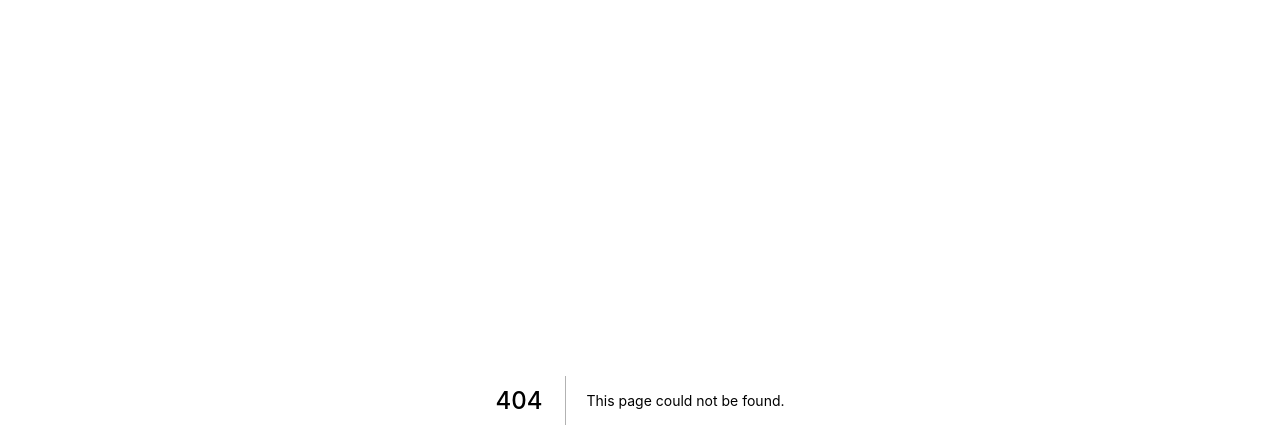
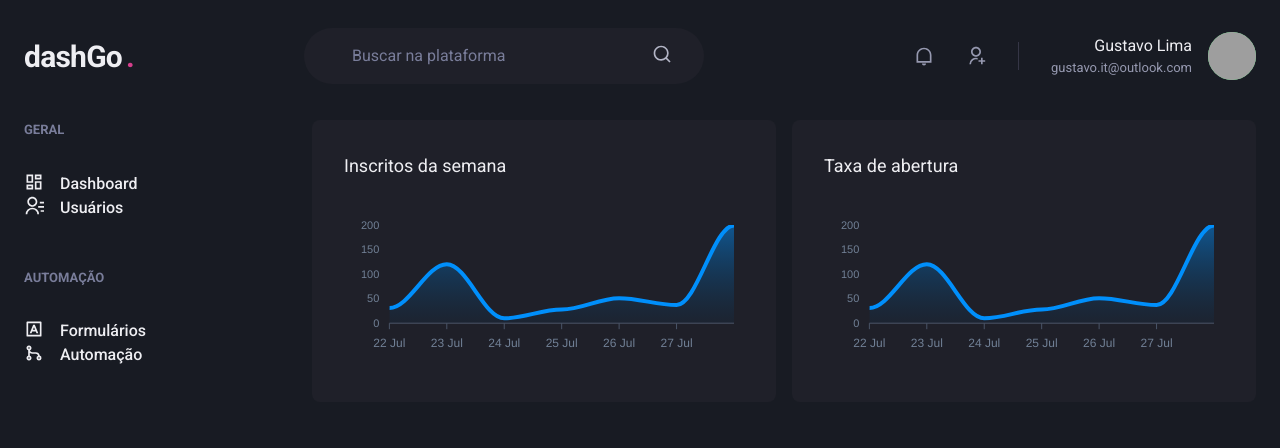
Before and after one commit to risingus/dashgo, a Next.js app: page /dashboard in a window 1280 px wide. Before the commit this address had no page. Shown: the top 448 px of the page. Built offline with nearby package versions, Linux system fonts and the light colour scheme; grey boxes are pictures that could not be loaded.

Commit message:
Feature: Dashboard
1. Created and styled dashboard page

```diff
--- a/package.json
+++ b/package.json
@@ -13,10 +13,13 @@
     "@chakra-ui/react": "^1.6.5",
     "@emotion/react": "^11.4.0",
     "@emotion/styled": "^11.3.0",
+    "apexcharts": "^3.27.3",
     "framer-motion": "^4.1.17",
     "next": "11.0.1",
     "react": "17.0.2",
-    "react-dom": "17.0.2"
+    "react-apexcharts": "^1.3.9",
+    "react-dom": "17.0.2",
+    "react-icons": "^4.2.0"
   },
   "devDependencies": {
     "@types/node": "^16.4.6",
--- /dev/null
+++ b/src/components/Header.tsx
@@ -0,0 +1,55 @@
+import {Flex, Text, Input, Icon, HStack, Box, Avatar} from '@chakra-ui/react'
+import {RiNotificationLine, RiSearchLine, RiUserAddLine} from 'react-icons/ri'
+
+export function Header() {
+  return(
+    <Flex as="header" w="100%" maxW={1480} h="20" mx="auto" mt="4" px="6" align="center" >
+      <Text fontSize="3xl" fontWeight="bold" letterSpacing="tight" w="64">
+        dashGo
+        <Text as="span" ml="1" color="pink.500">.</Text>
+      </Text>
+
+      <Flex
+        as="label"
+        flex="1"
+        py="4"
+        px="8"
+        ml="6"
+        maxW={400}
+        alignSelf="center"
+        color="gray.200"
+        position="relative"
+        bg="gray.800"
+        borderRadius="full"
+      >
+        <Input
+          px="4"
+          mr="4"
+          color="gray.50"
+          variant="unstyled"
+          placeholder="Buscar na plataforma"
+          _placeholder={{
+            color: 'gray.400'
+          }}
+        />
+        <Icon as={RiSearchLine} fontSize="20"/>
+      </Flex>
+
+      <Flex align="center" ml="auto">
+        <HStack spacing="8" mx="8" pr="8" py="1" color="gray.300" borderRightWidth={1} borderColor="gray.700" >
+          <Icon as={RiNotificationLine} fontSize="20" />
+          <Icon as={RiUserAddLine} fontSize="20"/>
+        </HStack>
+
+        <Flex align="center">
+          <Box mr="4" textAlign="right">
+            <Text>Gustavo Lima</Text>
+            <Text color="gray.300" fontSize="small">gustavo.it@outlook.com</Text>
+          </Box>
+          <Avatar size="md" name="Gustavo Lima" src="https://avatars.githubusercontent.com/u/42497575?v=4" />
+        </Flex>
+
+      </Flex>
+    </Flex>
+  )
+}
--- /dev/null
+++ b/src/components/Sidebar.tsx
@@ -0,0 +1,43 @@
+import { Box, Stack, Text, Link, Icon } from "@chakra-ui/react";
+import { RiDashboardLine, RiContactsLine, RiInputMethodLine, RiGitMergeLine } from "react-icons/ri";
+
+export function Sidebar() {
+  return (
+   <Box as="aside" w="64" mr="8">
+     <Stack spacing="12" align="flex-start">
+       <Box>
+         <Text fontWeight="bold" color="gray.400" fontSize="small">
+            GERAL
+         </Text>
+         <Stack spacing="4" mt="8" align="stretch"></Stack>
+         <Link display="flex" align="center">
+            <Icon as={RiDashboardLine} fontSize="20" />
+            <Text ml="4" fontWeight="medium">Dashboard</Text>
+         </Link>
+
+         <Link display="flex" align="center">
+            <Icon as={RiContactsLine} fontSize="20" />
+            <Text ml="4" fontWeight="medium">Usuários</Text>
+         </Link>
+       </Box>
+
+       <Box>
+         <Text fontWeight="bold" color="gray.400" fontSize="small">
+            AUTOMAÇÃO
+         </Text>
+         <Stack spacing="4" mt="8" align="stretch"></Stack>
+         <Link display="flex" align="center">
+            <Icon as={RiInputMethodLine} fontSize="20" />
+            <Text ml="4" fontWeight="medium">Formulários</Text>
+         </Link>
+
+         <Link display="flex" align="center">
+            <Icon as={RiGitMergeLine} fontSize="20" />
+            <Text ml="4" fontWeight="medium">Automação</Text>
+         </Link>
+       </Box>
+
+     </Stack>
+   </Box>
+  )
+}
--- /dev/null
+++ b/src/pages/dashboard.tsx
@@ -0,0 +1,88 @@
+import { Box, Flex, SimpleGrid, Text, theme} from "@chakra-ui/react";
+import {Header} from "../components/Header";
+import { Sidebar } from "../components/Sidebar";
+import dynamic from 'next/dynamic';
+
+const Chart  =  dynamic(() => import('react-apexcharts'), {
+  ssr: false
+})
+const options = {
+  chart: {
+    toolbar: {
+      show: false,
+    },
+    zoom: {
+      enabled: false,
+    },
+    foreColor: theme.colors.gray[500]
+  },
+  grid: {
+    show:false
+  },
+  dataLabels: {
+    enabled: false,
+  },
+  tooltip: {
+    enabled: false,
+  },
+  xaxis: {
+    type: 'datetime',
+    axisBorder: {
+      color: theme.colors.gray[600]
+    },
+    axisTicks: {
+      color: theme.colors.gray[600]
+    },
+    categories: [
+      '2021-07-22T00:00:00.000Z',
+      '2021-07-23T00:00:00.000Z',
+      '2021-07-24T00:00:00.000Z',
+      '2021-07-25T00:00:00.000Z',
+      '2021-07-26T00:00:00.000Z',
+      '2021-07-27T00:00:00.000Z',
+      '2021-07-28T00:00:00.000Z',
+    ]
+  },
+  fill: {
+    opacity: 0.3,
+    type: 'gradient',
+    gradient: {
+      shade: 'dark',
+      opacityFrom: 0.7,
+      opacityTo: 0.3
+    }
+  }
+}
+
+const series = [
+  {
+    name: 'series1', data: [31, 120, 10, 28, 51, 37, 199]
+  }
+]
+
+export default function Dashboard() {
+  return(
+    <Flex direction="column" h="100vh">
+      <Header />
+
+      <Flex w="100%" my="6" maxW={1480} mx="auto" px="6">
+        <Sidebar />
+
+        <SimpleGrid flex="1" gap="4" minChildWidth="320px" align="flex-start">
+
+          <Box p="8" bg="gray.800" borderRadius={8} pb="4" >
+              <Text fontSize="large" mb="4" >Inscritos da semana</Text>
+              <Chart type="area" height={160} options={options} series={series} />
+          </Box>
+
+          <Box p="8" bg="gray.800" borderRadius={8} >
+              <Text fontSize="large" mb="4" >Taxa de abertura</Text>
+              <Chart type="area" height={160} options={options} series={series} />
+          </Box>
+
+        </SimpleGrid>
+      </Flex>
+    </Flex>
+
+  )
+}
```
Also changed, not shown: src/components/Form/Input.tsx (added, +27 -0 lines), src/pages/index.tsx (+17 -3 lines), 1 other file (tests, documents, lock files or other folders).
